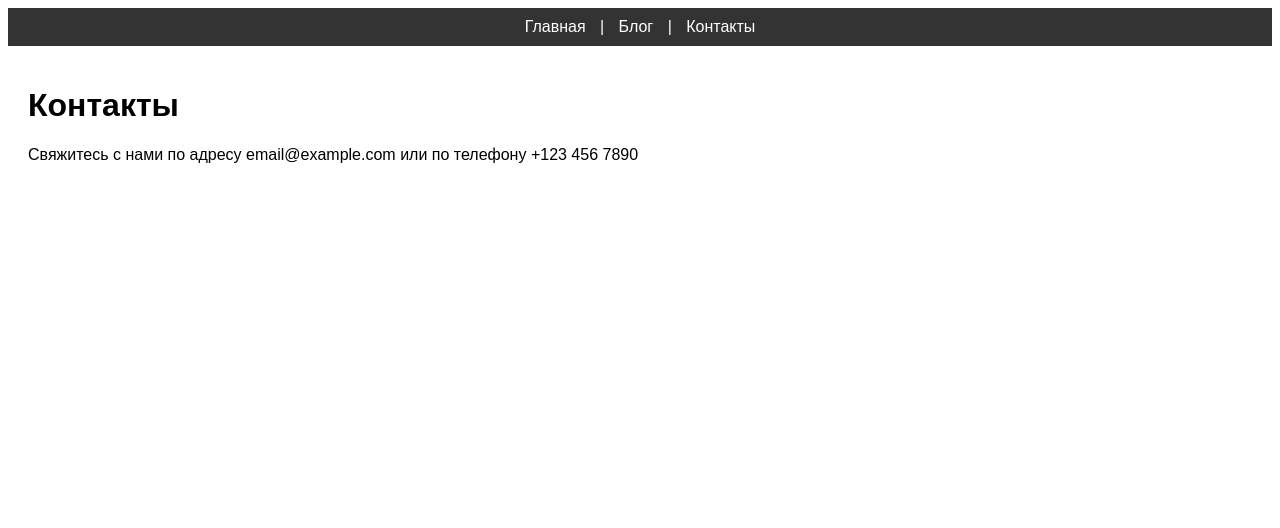
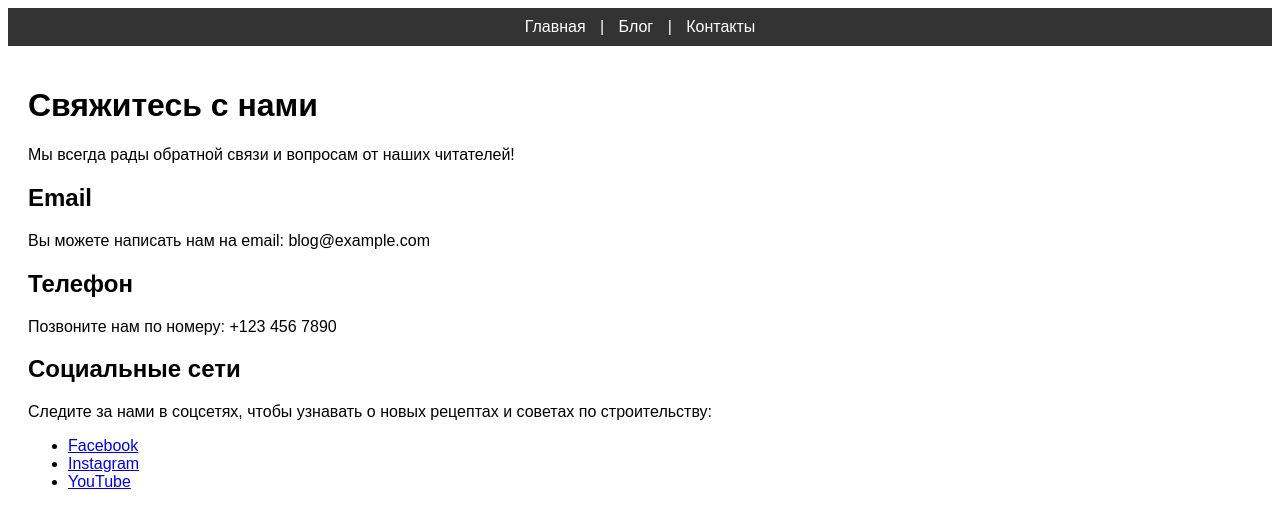
Before and after one commit to Sapegin-RB/Flask-VD04, a Flask app: page /contacts in a window 1280 px wide. Shown: the top 528 px of the page. Run offline with Flask 3, Linux system fonts and the light colour scheme.

Commit message:
site content with text

```diff
--- a/templates/contacts.html
+++ b/templates/contacts.html
@@ -14,8 +14,28 @@
         </nav>
     </header>
     <main>
-        <h1>Контакты</h1>
-        <p>Свяжитесь с нами по адресу email@example.com или по телефону +123 456 7890</p>
+        <h1>Свяжитесь с нами</h1>
+        <p>Мы всегда рады обратной связи и вопросам от наших читателей!</p>
+
+        <section>
+            <h2>Email</h2>
+            <p>Вы можете написать нам на email: blog@example.com</p>
+        </section>
+
+        <section>
+            <h2>Телефон</h2>
+            <p>Позвоните нам по номеру: +123 456 7890</p>
+        </section>
+
+        <section>
+            <h2>Социальные сети</h2>
+            <p>Следите за нами в соцсетях, чтобы узнавать о новых рецептах и советах по строительству:</p>
+            <ul>
+                <li><a href="#">Facebook</a></li>
+                <li><a href="#">Instagram</a></li>
+                <li><a href="#">YouTube</a></li>
+            </ul>
+        </section>
     </main>
 </body>
 </html>
```
Also changed, not shown: templates/blog.html (+16 -2 lines), templates/index.html (+4 -3 lines).
